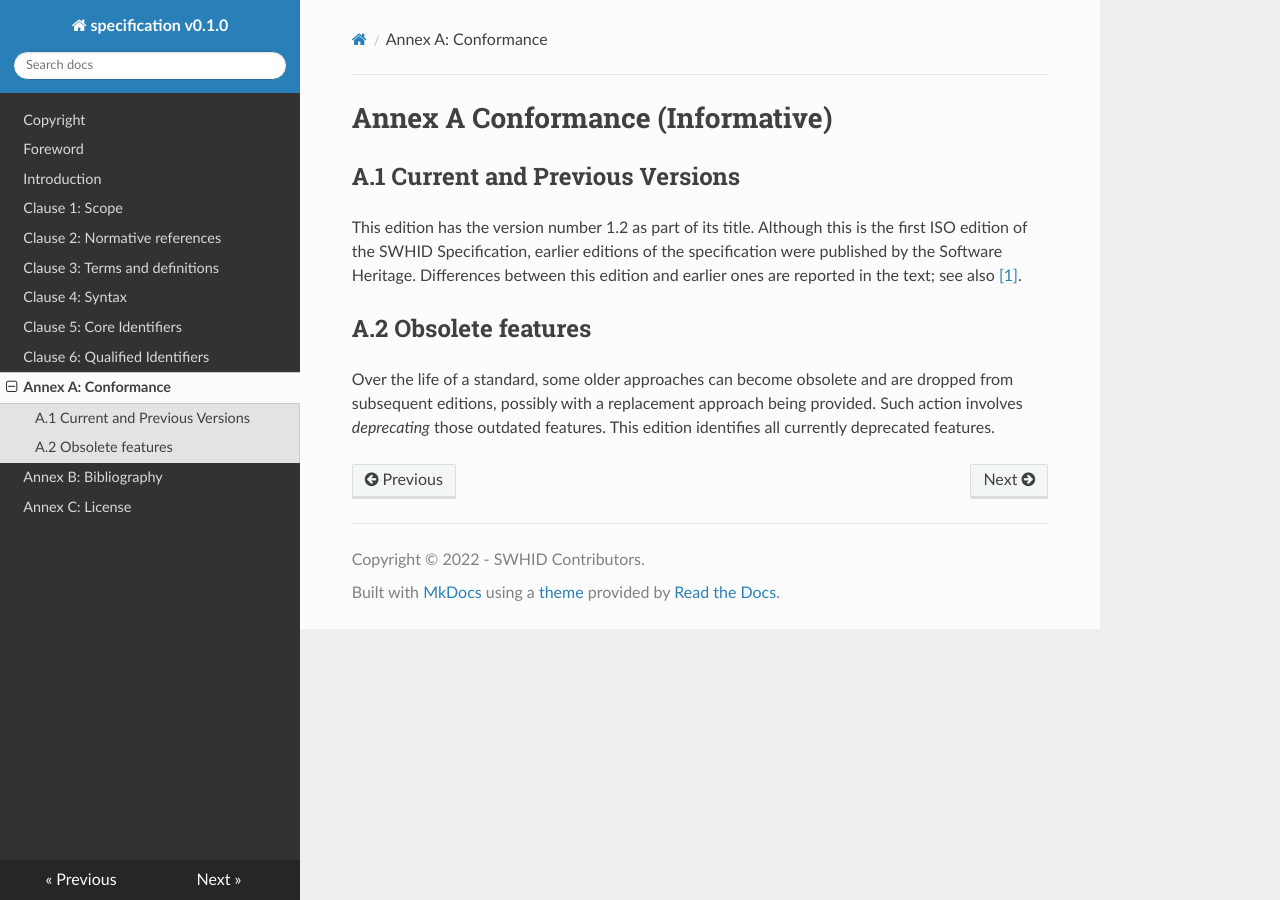
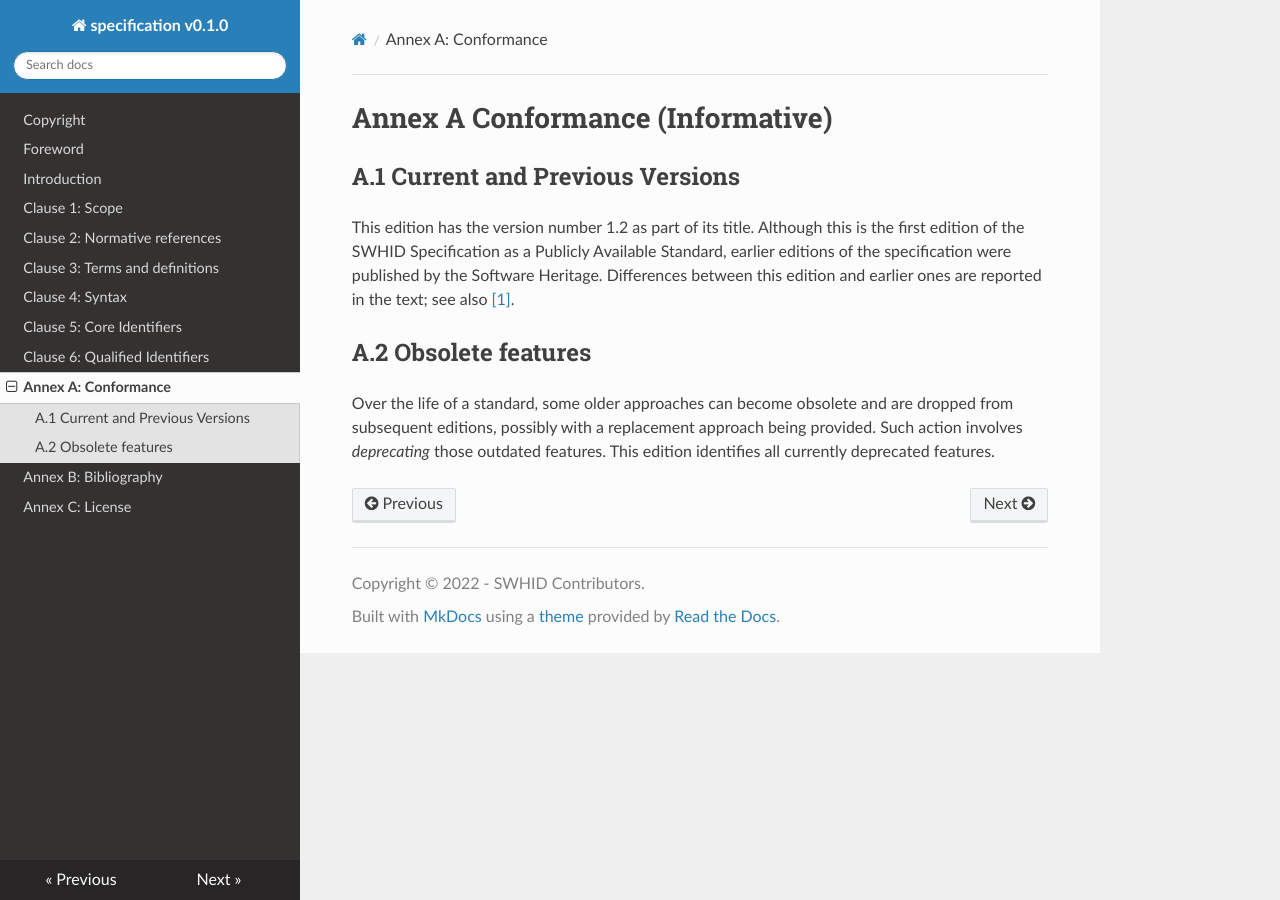
Before and after one commit to swhid/specification, an MkDocs documentation site: the page built from Chapters/A.Conformance.md, in a window 1280 px wide. Built offline with MkDocs 1.6.1, drawn with Linux system fonts in a browser that asks for light colours; nearby versions of some CDN libraries.

Commit message:
Fix wording about standard
Not in ISO standard track yet.

Signed-off-by: Roberto Di Cosmo <github@dicosmo.org>

```diff
--- a/Chapters/A.Conformance.md
+++ b/Chapters/A.Conformance.md
@@ -3,7 +3,7 @@
 ## A.1 Current and Previous Versions
 
 This edition has the version number 1.2 as part of its title.
-Although this is the first ISO edition of the SWHID Specification,
+Although this is the first edition of the SWHID Specification as a Publicly Available Standard,
 earlier editions of the specification were published
 by the Software Heritage.
 Differences between this edition and earlier ones
```
